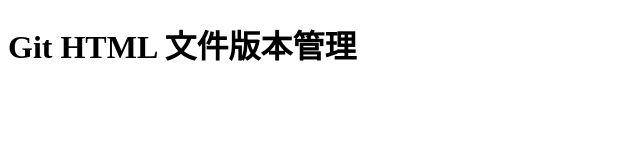
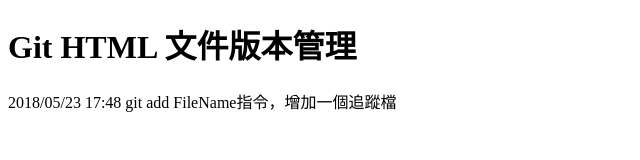
Before and after one commit to davidtpe/html_git, a plain HTML site: page index.html in a window 1280 px wide. Shown: the whole page, without its empty margins (0-640 px from the left). Drawn offline with Linux system fonts and the light colour scheme.

Commit message:
'加入P'

```diff
--- a/index.html
+++ b/index.html
@@ -10,6 +10,7 @@
 
 <body>
     <h1>Git HTML 文件版本管理</h1>
+    <p>2018/05/23 17:48 git add FileName指令，增加一個追蹤檔</p>
 </body>
 
 </html>
```
